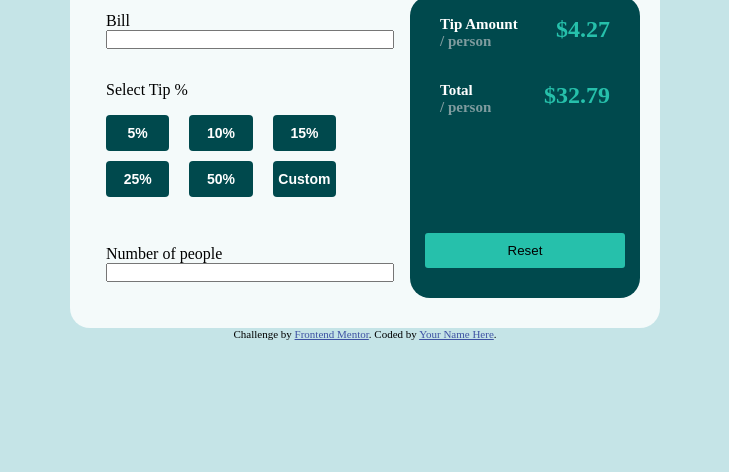
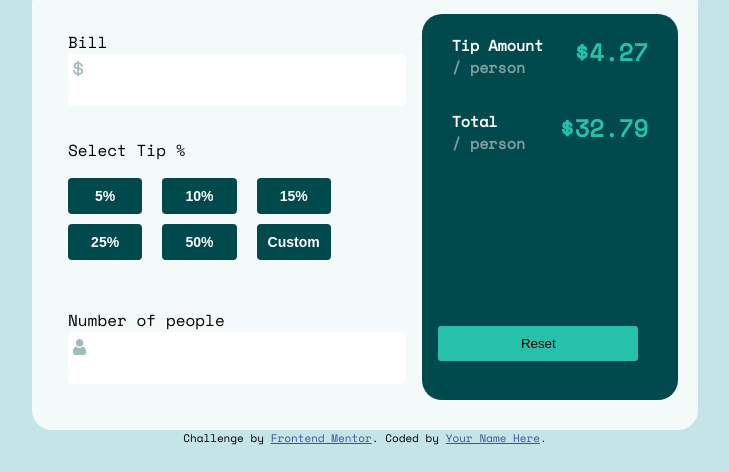
Before and after one commit to Kandy-Hamisi/tip-calculator, a plain HTML site: page index.html in a window 1280 px wide. Shown: the part 328-800 px from the top of the page, without its empty margins (275-1004 px from the left). Drawn offline with nearby package versions, Linux system fonts and the light colour scheme.

Commit message:
fix: fixed the logos in input and getting values from input

```diff
--- a/CSS/style.css
+++ b/CSS/style.css
@@ -1,4 +1,5 @@
 /* general styling */
+@import url('https://fonts.googleapis.com/css2?family=Space+Mono&display=swap');
 :root{
     --cyan-primary: hsl(172, 67%, 45%);
 
@@ -9,11 +10,13 @@
     --lgt-gray2-cyan: hsl(189, 41%, 97%);
     --white: hsl(0, 0%, 100%);
 
+    --fnt-family: 'Space Mono', monospace;
     --frm-fnt: 24px;
 }
 
 html{
     box-sizing: border-box;
+    font-family: var(--fnt-family);
 }
 
 *{
@@ -45,7 +48,7 @@ body{
     padding: 30px 20px;
     display: flex;
     justify-content: space-between;
-    width: 550px;
+    /* width: 700px; */
     border-radius: 20px;
 }
 
@@ -53,6 +56,22 @@ body{
     display: flex;
     flex-direction: column;
     padding: 1em;
+}
+
+.field input{
+    position: relative;
+    padding: 0.5em;
+    border: none;
+    border-radius: 5px;
+    text-align: right;
+    font-size: 24px;
+}
+
+.field i{
+    position: absolute;
+    margin-top: 20px;
+    margin-left: 5px;
+    font-size: 24px;
 }
 
 .btn-container{
--- a/index.html
+++ b/index.html
@@ -31,6 +31,7 @@
           <div class="field">
             <label for="">Bill</label>
             <input type="text" value="" class="bill">
+            <i class="svg-icon"><img src="images/icon-dollar.svg" alt=""></i>
           </div>
           <div class="field">
             <label for="">Select Tip %</label>
@@ -48,6 +49,7 @@
           <div class="field">
             <label for="">Number of people</label>
             <input type="text" name="" id="" class="count">
+            <i class="svg-icon"><img src="images/icon-person.svg" alt=""></i>
           </div>
         </form>
       </div>
```
